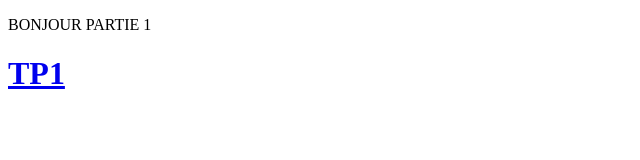
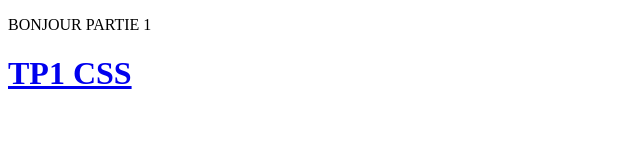
Before and after one commit to FELIOUNE01/TEST2, a plain HTML site: page index.html in a window 1280 px wide. Shown: the whole page, without its empty margins (0-640 px from the left). Drawn offline with Linux system fonts and the light colour scheme.

Commit message:
Update index.html

```diff
--- a/index.html
+++ b/index.html
@@ -6,6 +6,6 @@
   </head>
   <body>
     <p>BONJOUR PARTIE 1</p>
-    <h1><a href="./CVCSS.html">TP1</a></h1>
+    <h1><a href="./TP1/CVCSS.html">TP1 CSS</a></h1>
   </body>
 </html>
```
